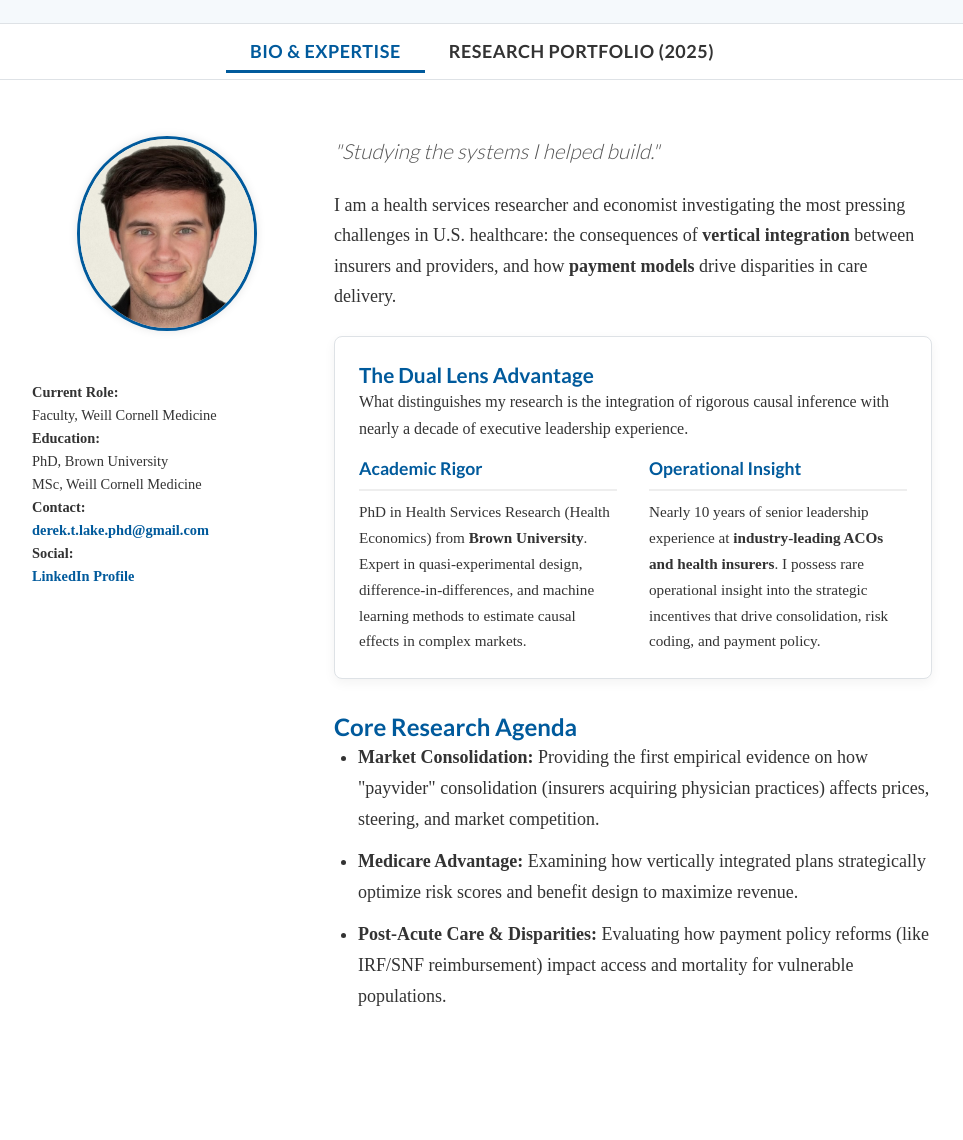
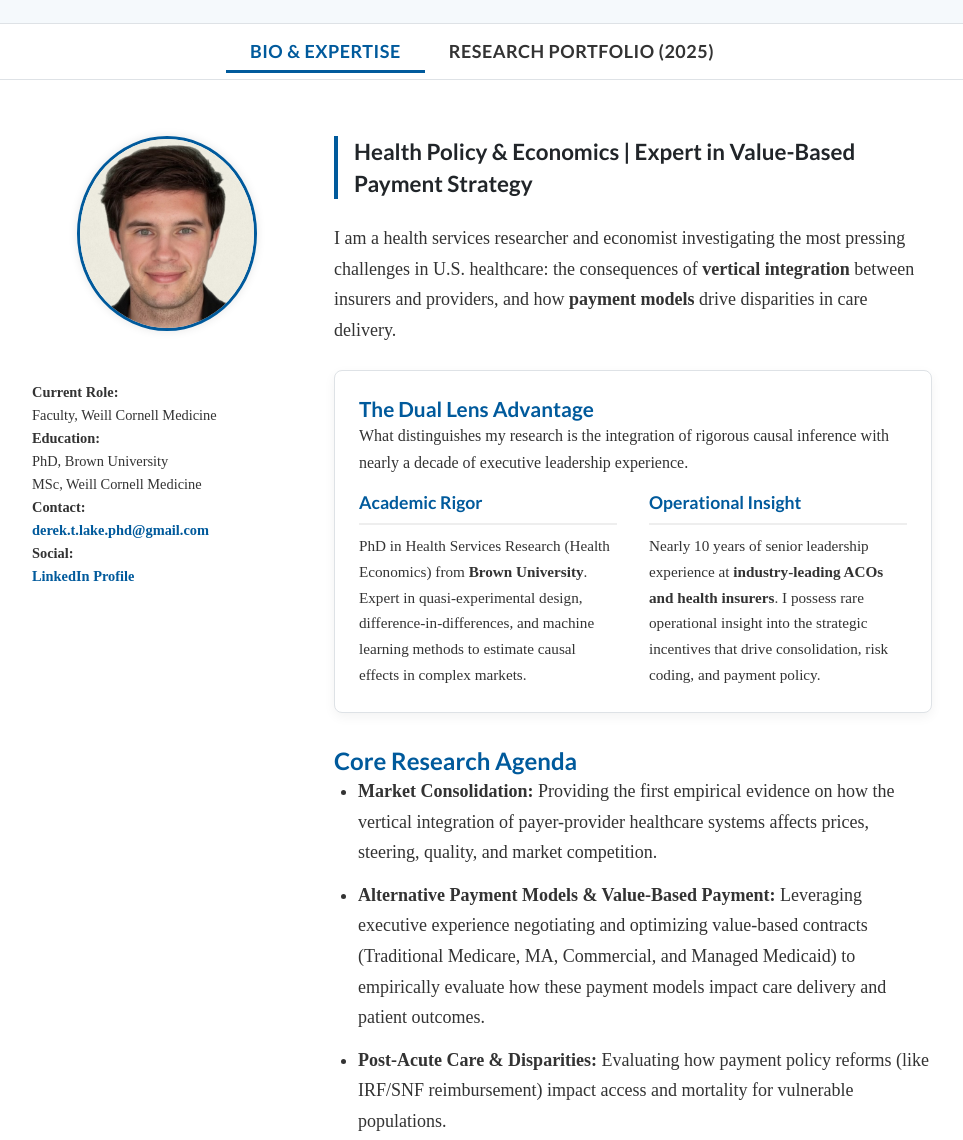
Before and after one commit to derektlakephd-prog/derek-lake-portfolio, a plain HTML site: page index.html in a window 1280 px wide. Shown: the part 180-1320 px from the top of the page, without its empty margins (158-1121 px from the left). Before the commit the page ends 1263 px from the top, so only its background shows below. Drawn offline with Linux system fonts and the light colour scheme; a web font is replaced by a local one.

Commit message:
Update index.html

```diff
--- a/index.html
+++ b/index.html
@@ -216,14 +216,16 @@
             margin-bottom: 0;
         }
 
+        /* Tagline Style Updated: Non-Italic, Professional */
         .tagline {
             font-family: 'Lato', sans-serif;
-            font-size: 1.3rem;
-            font-weight: 300;
-            color: #555;
+            font-size: 1.4rem;
+            font-weight: 700;
+            color: var(--dark-text);
             margin-bottom: 1.5rem;
             line-height: 1.4;
-            font-style: italic;
+            border-left: 4px solid var(--primary-blue);
+            padding-left: 1rem;
         }
 
         .btn {
@@ -303,7 +305,7 @@
 
                 <div class="bio-text-container">
 
-                    <p class="tagline">"Studying the systems I helped build."</p>
+                    <p class="tagline">Health Policy & Economics | Expert in Value-Based Payment Strategy</p>
 
                     <p>I am a health services researcher and economist investigating the most pressing challenges in U.S. healthcare: the consequences of <strong>vertical integration</strong> between insurers and providers, and how <strong>payment models</strong> drive disparities in care delivery.</p>
 
@@ -325,8 +327,8 @@
 
                     <h3>Core Research Agenda</h3>
                     <ul style="list-style-type: disc; margin-left: 1.5rem; margin-bottom: 2rem;">
-                        <li style="margin-bottom: 0.75rem;"><strong>Market Consolidation:</strong> Providing the first empirical evidence on how "payvider" consolidation (insurers acquiring physician practices) affects prices, steering, and market competition.</li>
-                        <li style="margin-bottom: 0.75rem;"><strong>Medicare Advantage:</strong> Examining how vertically integrated plans strategically optimize risk scores and benefit design to maximize revenue.</li>
+                        <li style="margin-bottom: 0.75rem;"><strong>Market Consolidation:</strong> Providing the first empirical evidence on how the vertical integration of payer-provider healthcare systems affects prices, steering, quality, and market competition.</li>
+                        <li style="margin-bottom: 0.75rem;"><strong>Alternative Payment Models & Value-Based Payment:</strong> Leveraging executive experience negotiating and optimizing value-based contracts (Traditional Medicare, MA, Commercial, and Managed Medicaid) to empirically evaluate how these payment models impact care delivery and patient outcomes.</li>
                         <li style="margin-bottom: 0.75rem;"><strong>Post-Acute Care & Disparities:</strong> Evaluating how payment policy reforms (like IRF/SNF reimbursement) impact access and mortality for vulnerable populations.</li>
                     </ul>
 
```
